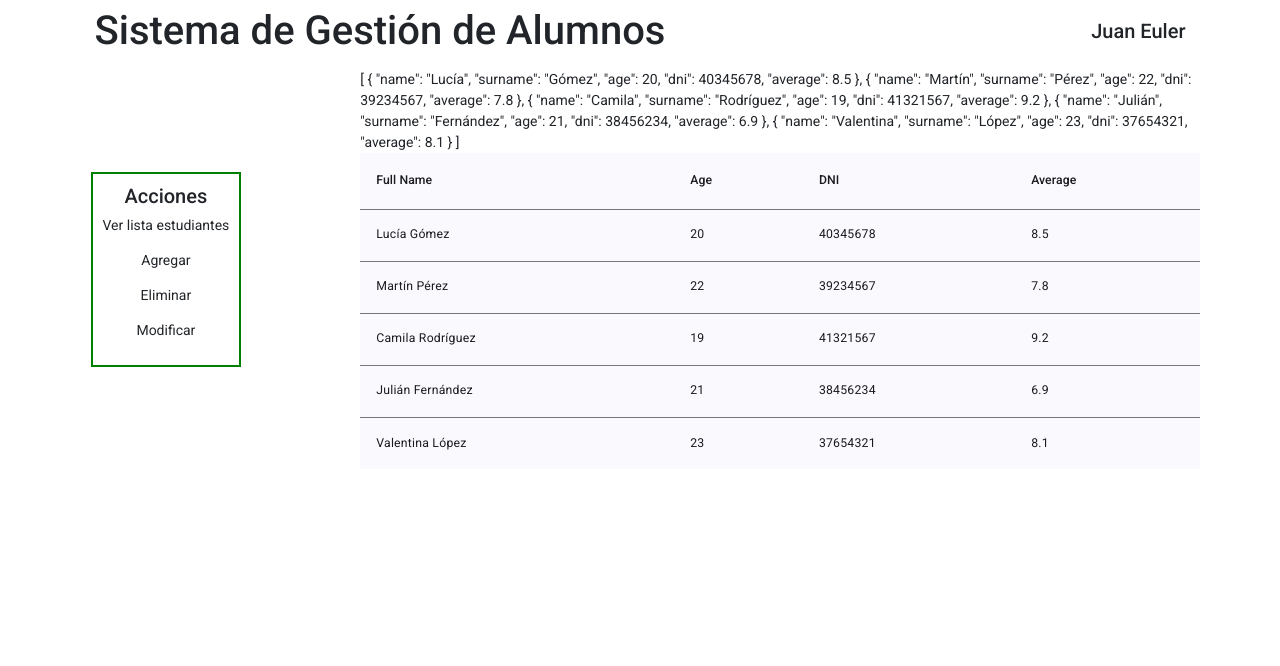
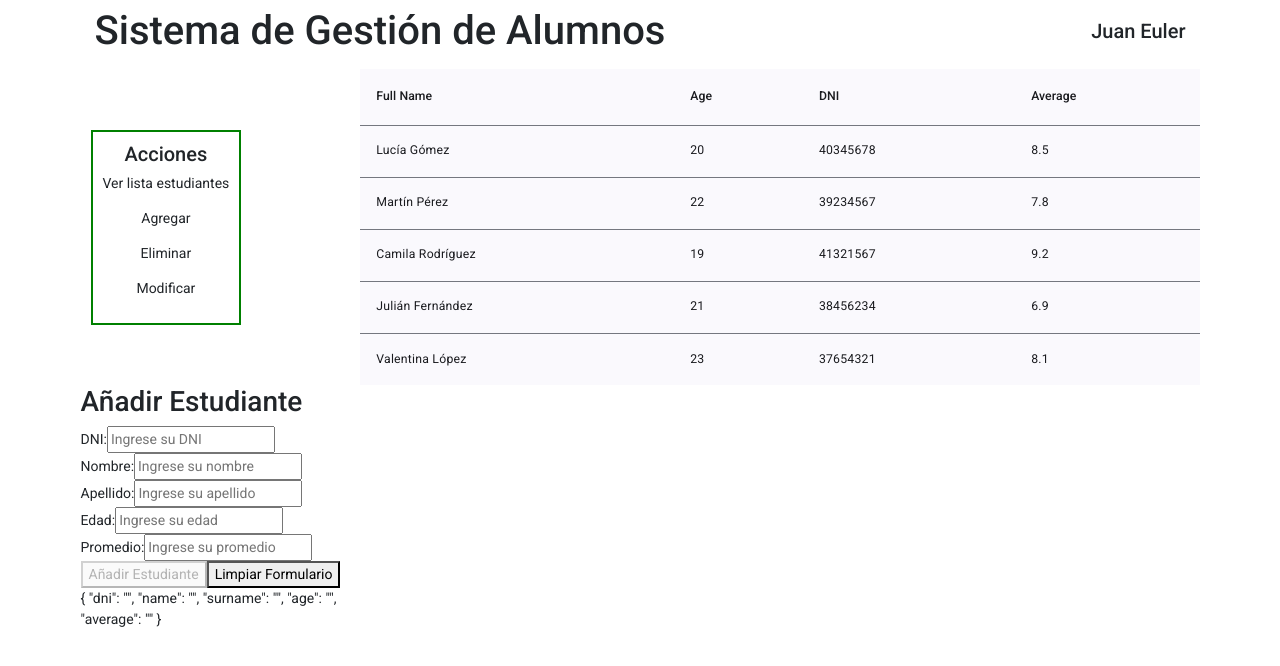
Before and after one commit to juaneuler/proyecto-angular, an Angular app: page / in a window 1280 px wide. Shown: the top 666 px of the page. Built offline with nearby package versions, Linux system fonts and the light colour scheme.

Commit message:
Cambios al HTML de app

```diff
--- a/src/app/app.html
+++ b/src/app/app.html
@@ -2,7 +2,7 @@
   <app-toolbar class="toolbar"></app-toolbar>
   <app-navbar class="navbar"></app-navbar>
   <div class="content">
-    {{ students | json }}
     <app-students-table [students]="students"></app-students-table>
   </div>
+  <app-add-form (studentAdded)="addStudent($event)"></app-add-form>
 </div>
```
